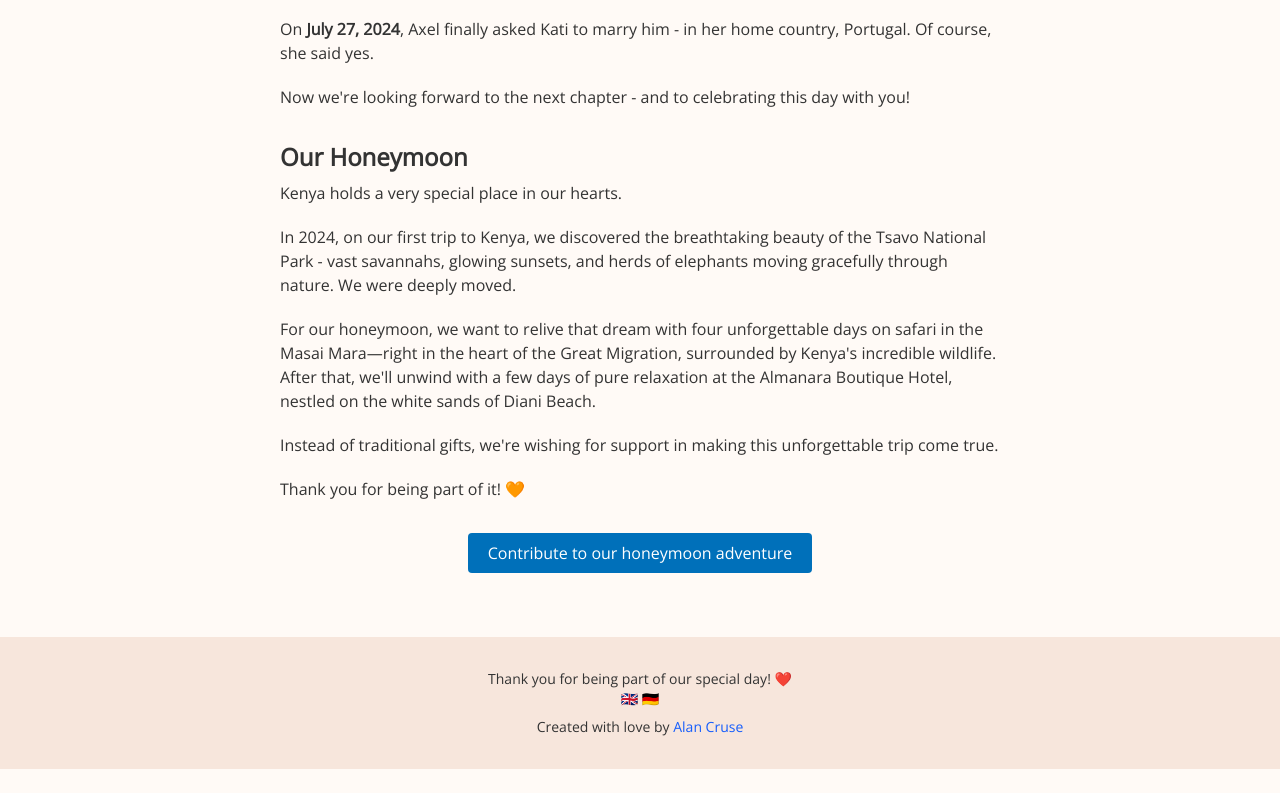
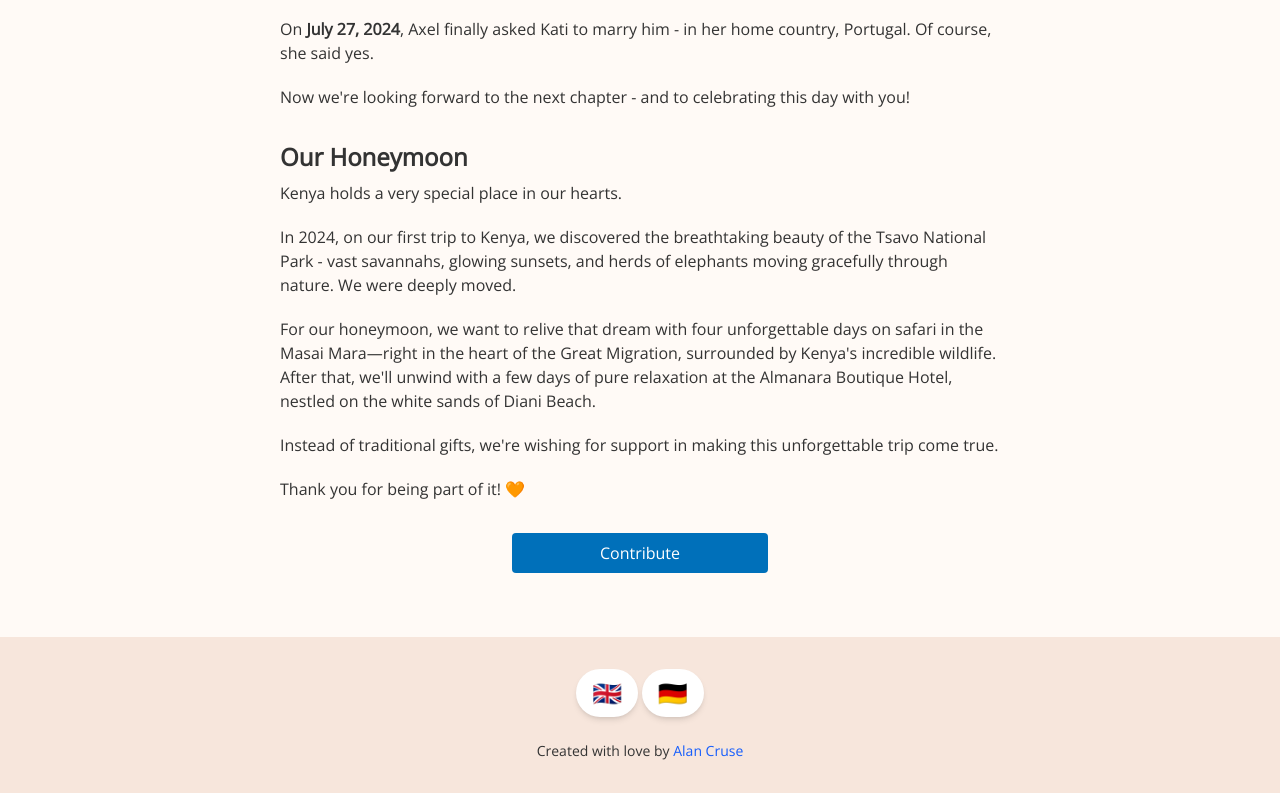
Before and after one commit to ADECruse/wedding-landingpage, a website: page index.html in a window 1280 px wide. Shown: the part 1866-2659 px from the top of the page. Before the commit the page ends 2635 px from the top, so only its background shows below. Drawn offline with nearby package versions, Linux system fonts and the light colour scheme.

Commit message:
Replace paypal form with link

```diff
--- a/index.html
+++ b/index.html
@@ -187,31 +187,46 @@
         </p>
         <p data-lang="en">Thank you for being part of it! 🧡</p>
         <p data-lang="de">Vielen Dank, dass Ihr Teil davon seid! 🧡</p>
-        <div class="text-center mt-8">
-          <!-- Replace YOURPAYPALID with actual ID -->
-          <form
-            action="https://www.paypal.com/donate"
-            method="post"
+        <div class="text-center mt-8 flex justify-center">
+          <a
+            href="https://www.paypal.me/AxelMW86"
             target="_blank"
+            class="bg-[#0070ba] text-white px-5 py-2 w-3xs rounded hover:bg-[#005c99] inline-block"
+            data-lang="en"
           >
-            <input type="hidden" name="business" value="YOURPAYPALID" />
-            <input type="hidden" name="no_recurring" value="0" />
-            <input type="hidden" name="currency_code" value="EUR" />
-            <input
-              type="submit"
-              value="Contribute to our honeymoon adventure"
-              class="bg-[#0070ba] text-white text-base px-5 py-2 rounded hover:bg-[#005c99] cursor-pointer"
-            />
-          </form>
+            Contribute
+          </a>
+          <a
+            href="https://www.paypal.me/AxelMW86"
+            target="_blank"
+            class="bg-[#0070ba] text-white px-5 py-2 w-3xs rounded hover:bg-[#005c99] inline-block"
+            data-lang="de"
+          >
+            Unterstützen
+          </a>
         </div>
       </section>
     </main>
 
     <footer class="text-center text-sm py-8 px-6 bg-[#f7e6dc] text-[#333]">
-      <p data-lang="en">Thank you for being part of our special day! ❤️</p>
-      <button class="" onclick="setLanguage('en')" title="English">🇬🇧</button>
-      <button class="" onclick="setLanguage('de')" title="Deutsch">🇩🇪</button>
-      <p class="mt-2" data-lang="en">
+      <!-- <p data-lang="en">Thank you for being part of our special day! ❤️</p> -->
+      <!-- <button class="" onclick="setLanguage('en')" title="English">🇬🇧</button>
+      <button class="" onclick="setLanguage('de')" title="Deutsch">🇩🇪</button> -->
+      <button
+        onclick="setLanguage('en')"
+        class="text-2xl px-4 py-2 rounded-full bg-white shadow-md hover:bg-gray-100 transition"
+        aria-label="Switch to English"
+      >
+        🇬🇧
+      </button>
+      <button
+        onclick="setLanguage('de')"
+        class="text-2xl px-4 py-2 rounded-full bg-white shadow-md hover:bg-gray-100 transition"
+        aria-label="Switch to German"
+      >
+        🇩🇪
+      </button>
+      <p class="mt-6">
         Created with love by
         <a
           href="https://alancruse.me"
```
Also changed, not shown: css/output.css.
